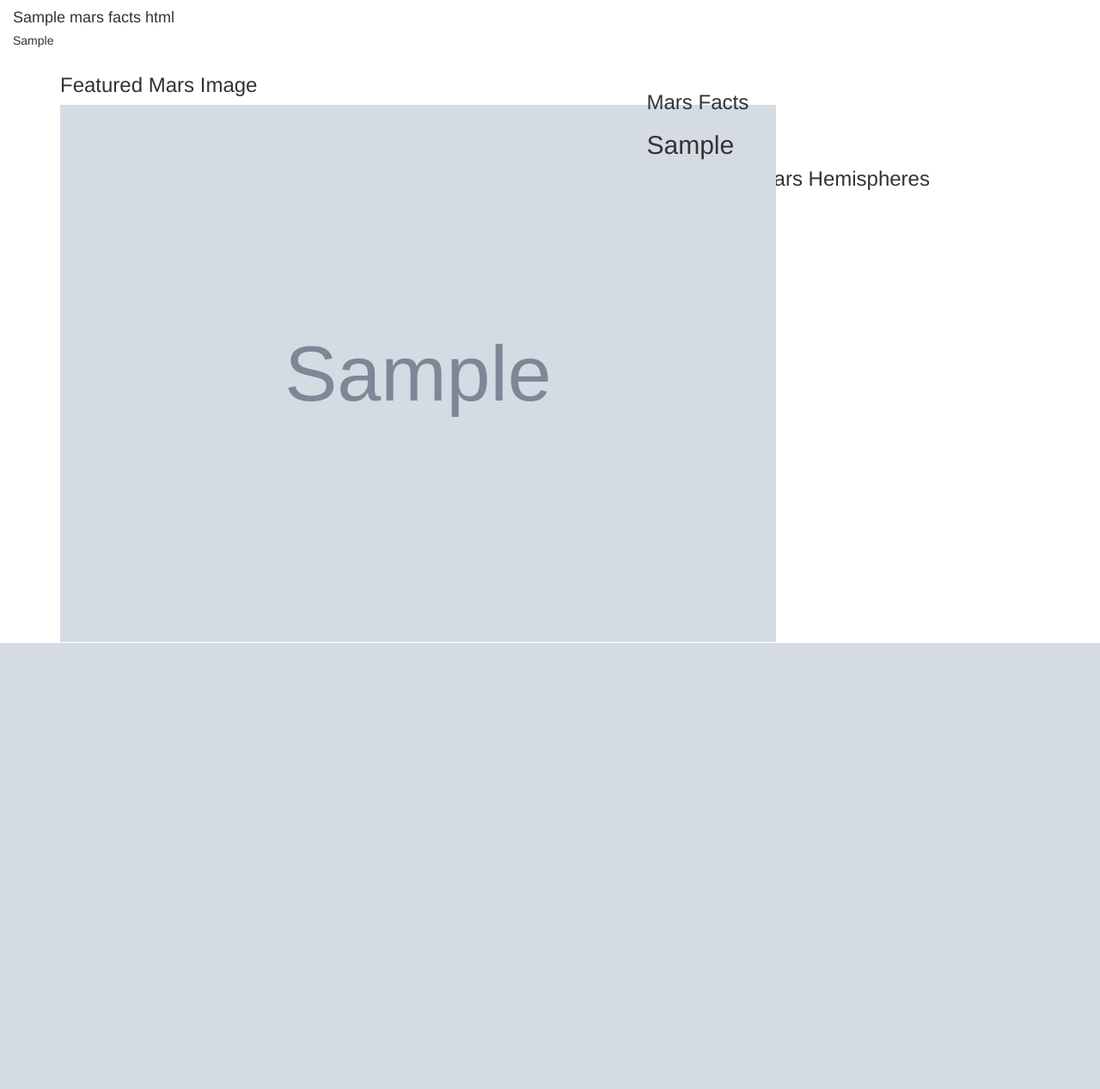
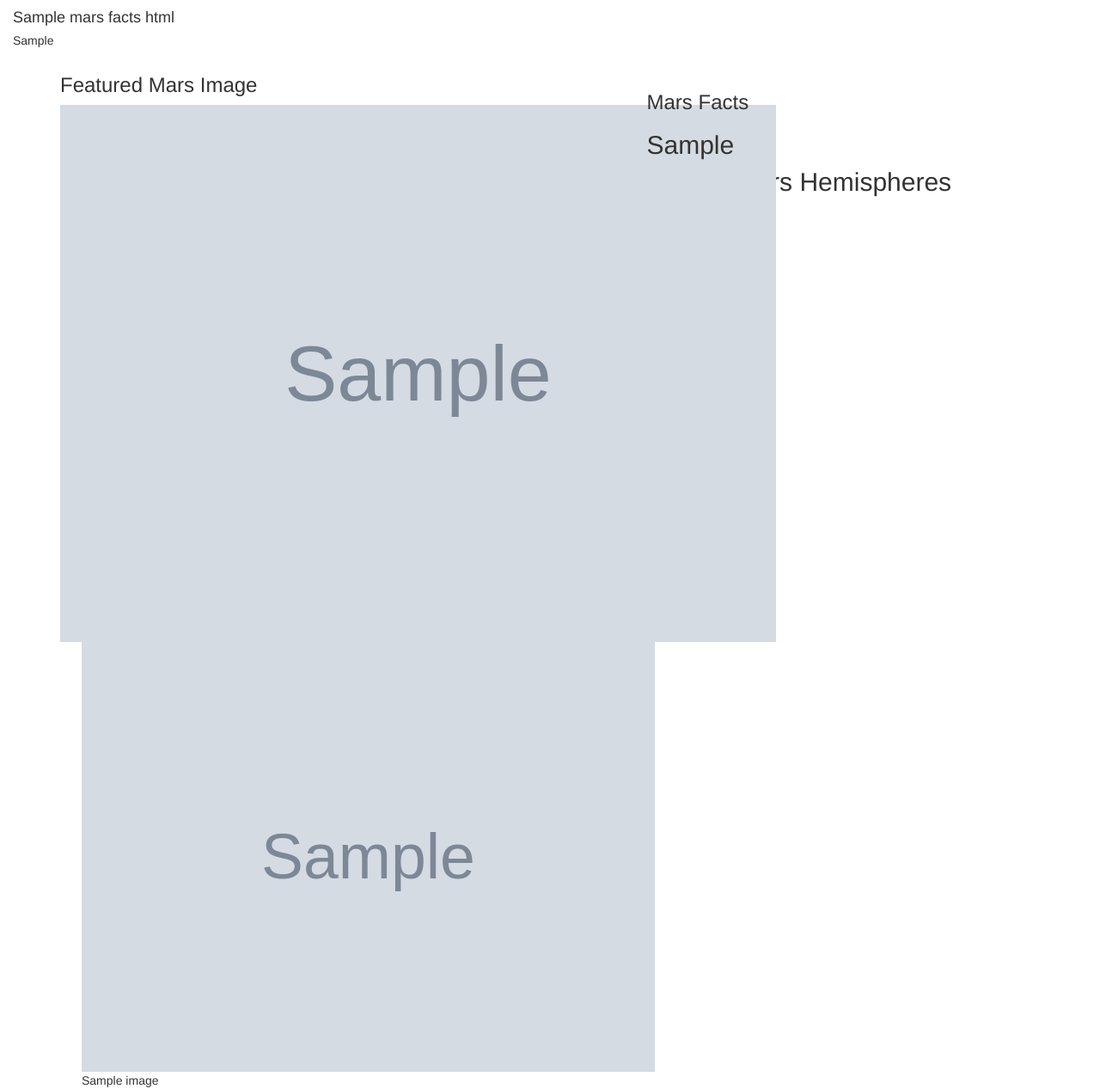
Before and after one commit to paulywog13/web-scraping-challenge, a Flask app: page / in a window 1280 px wide. Shown: the part 357-1624 px from the top of the page at 86% size. Before the commit the page ends 1105 px from the top, so only its background shows below. Run offline with Flask 2, Linux system fonts and the light colour scheme; grey boxes marked "Sample" are stand-in pictures; a database or web service that is not in the repository returns one stand-in record (values such as "Sample title"); some libraries are stand-ins or nearby versions.

Commit message:
Coding added to index.html to display hemisphere images on web page.

```diff
--- a/Mission_to_Mars/templates/index.html
+++ b/Mission_to_Mars/templates/index.html
@@ -12,7 +12,7 @@
 <body>
   <div class="container-fluid">
     <div class="jumbotron text-center">
-      <h1>Mission to Mars</h1>
+      <h1 >Mission to Mars</h1>
       <p>Finding the latest information on Mars as we explore the universe.</p>
       <p><a class="btn btn-primary btn-lg" href="/scrape" role="button">Scrape for New Data</a></p>
     </div>
@@ -30,12 +30,21 @@
           <h3>Mars Facts</h3>
           <h2>{{ mars_mission.mars_facts | safe }}</h2>
           </div>
-          <h3 align= "center">Mars Hemispheres</h3>
-          <div class ="container">
+          <h2 align="center">Mars Hemispheres</h2>
+          <!-- <div class ="container"> -->
             <div class="row">
-              <div class ="col-md-6">
-
-  </div>
+              <!-- <div class ="col-md-12"> -->
+                <ul id="mars_mission.mars_hemispheres" >
+                  {% for image in mars_mission.mars_hemispheres %}
+                    <div class = "col-md-6">
+                    <figure><img src="{{ image.image_url }}" height=500></figure>
+                    <figcaption>{{ image.title }}</figcaption>
+                    </div>
+                  {% endfor %}
+                </ul>
+              </div>
+            </div>
+          </div>
 </body>
 
 </html>
```
